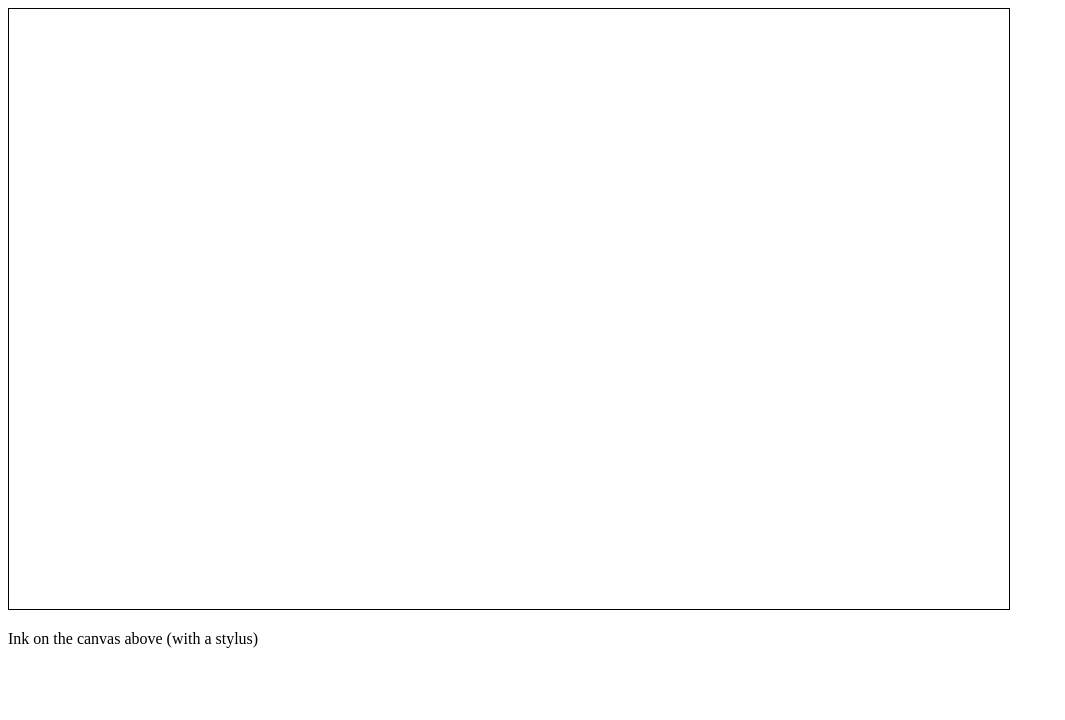
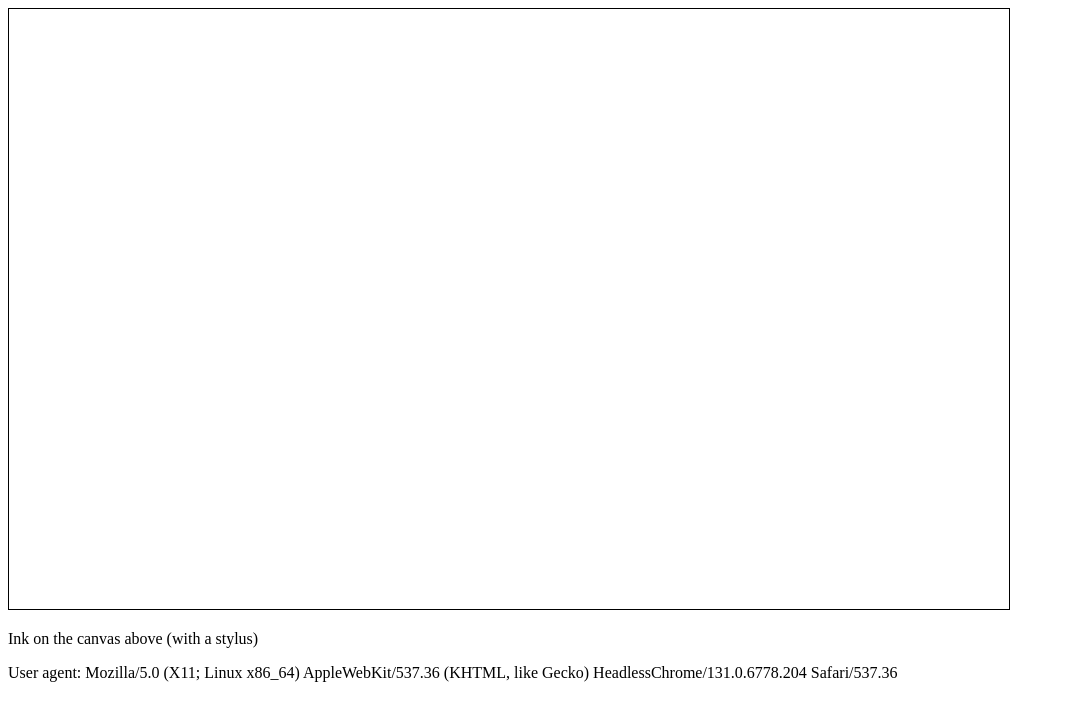
Before and after one commit to jogonzal/MinimalisticFlickDelayRepro, a plain HTML site: page index.html in a window 1280 px wide. Shown: the whole page, without its empty margins (0-1065 px from the left). Drawn offline with Linux system fonts and the light colour scheme.

Commit message:
Add user agent

```diff
--- a/index.html
+++ b/index.html
@@ -9,7 +9,11 @@
 		<canvas style="border:solid; border-width:1px" id="mycanvas" width="1000" height="600"></canvas>
 		<br>
 		<p>Ink on the canvas above (with a stylus)</p>
+		<p id="browserUserAgent"></p>
 		<script>
+			var userAgentParagraph = document.getElementById("browserUserAgent");
+			userAgentParagraph.innerHTML = "User agent: " + navigator.userAgent;
+
 			var canvas = document.getElementById("mycanvas");
 			var context = canvas.getContext("2d");
 			var mouseIsDown = false;
```
